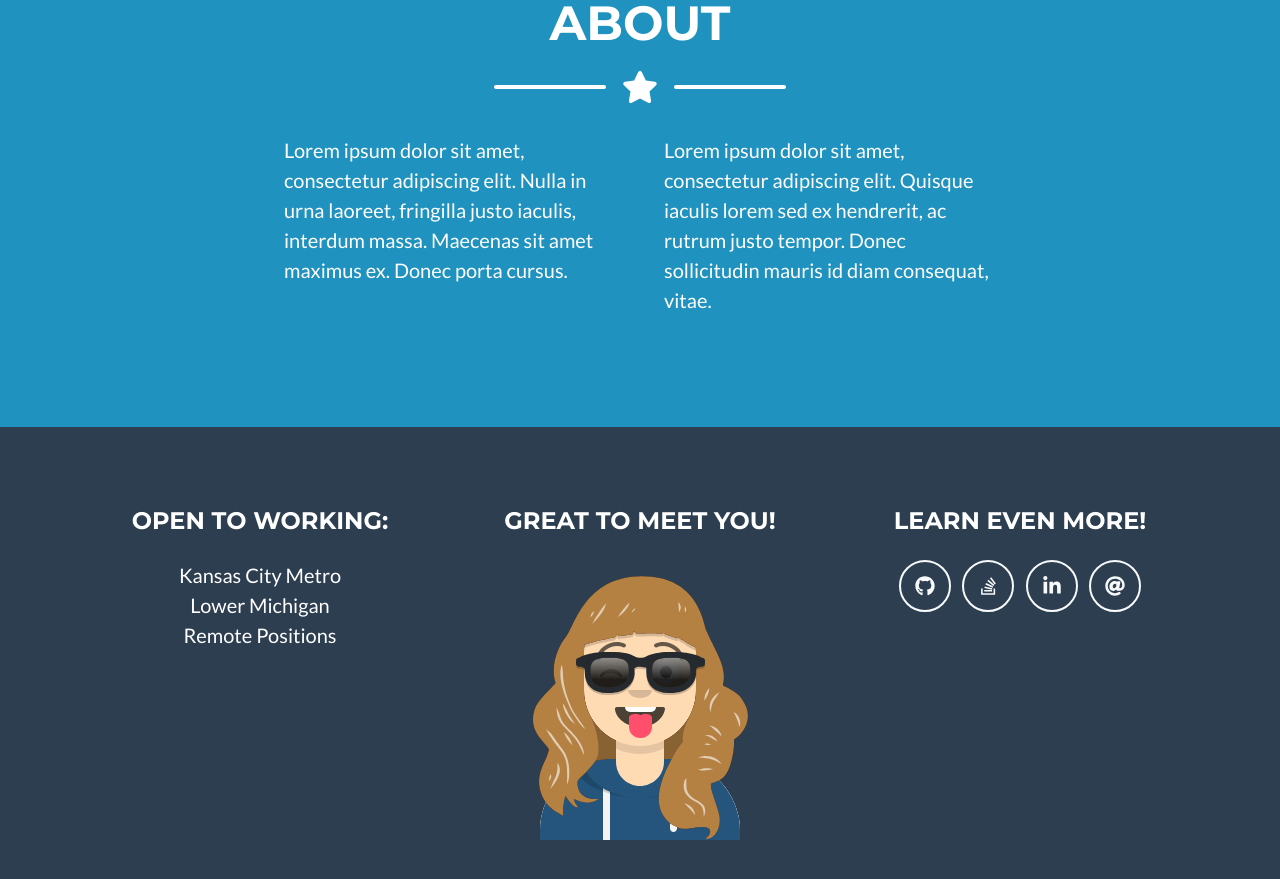
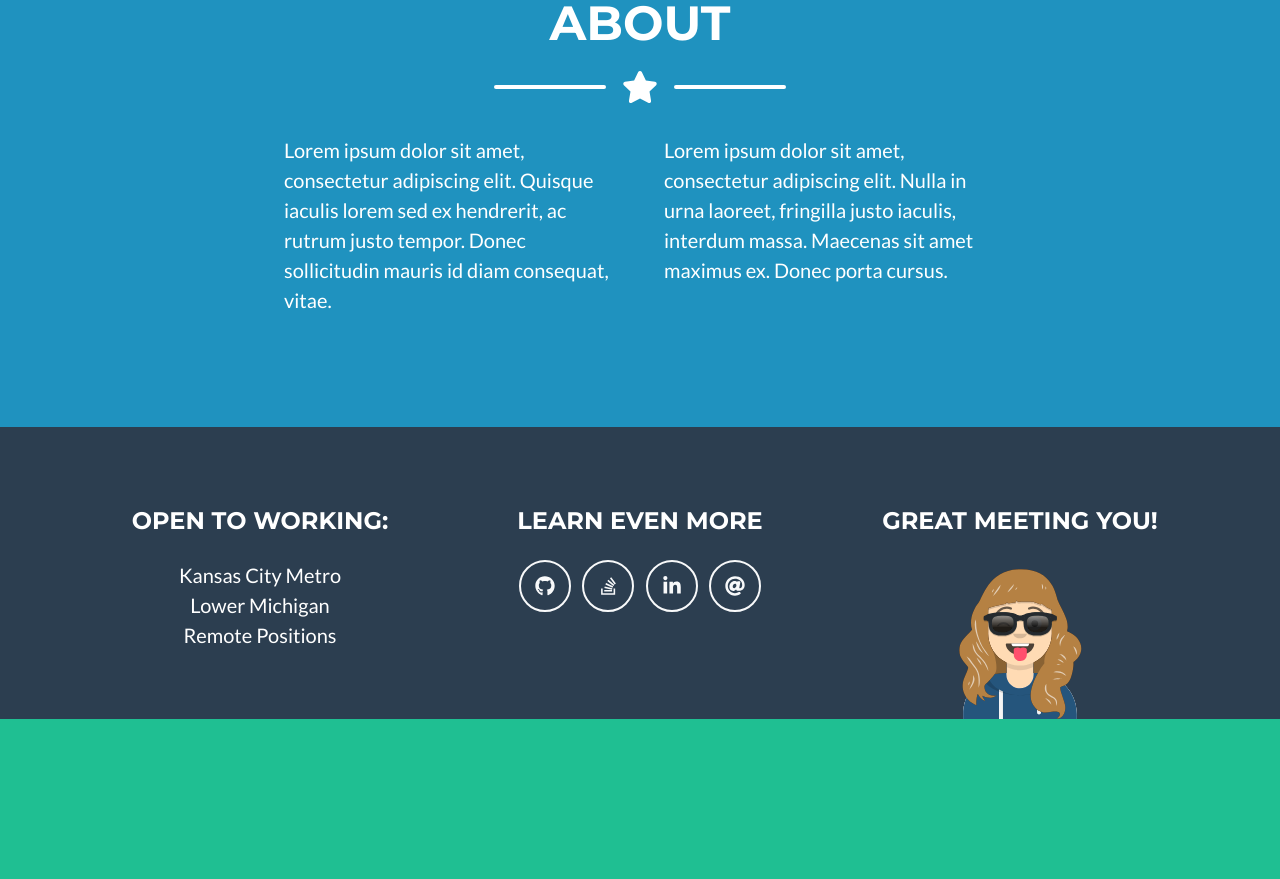
Before and after one commit to katiestapleton/aboutme-bootstrap, a plain HTML site: page index.html in a window 1280 px wide. Shown: the part 1727-2606 px from the top of the page. After the commit the page ends 2446 px from the top, so only its background shows below. Drawn offline with nearby package versions, Linux system fonts and the light colour scheme.

```diff
--- a/index.html
+++ b/index.html
@@ -140,8 +140,8 @@
                 </div>
                 <!-- About Section Content-->
                 <div class="row">
-                    <div class="col-lg-4 ml-auto"><p class="lead">Lorem ipsum dolor sit amet, consectetur adipiscing elit. Nulla in urna laoreet, fringilla justo iaculis, interdum massa. Maecenas sit amet maximus ex. Donec porta cursus.</p></div>
-                    <div class="col-lg-4 mr-auto"><p class="lead">Lorem ipsum dolor sit amet, consectetur adipiscing elit. Quisque iaculis lorem sed ex hendrerit, ac rutrum justo tempor. Donec sollicitudin mauris id diam consequat, vitae.</p></div>
+                    <div class="col-lg-4 ml-auto"><p class="lead">Lorem ipsum dolor sit amet, consectetur adipiscing elit. Quisque iaculis lorem sed ex hendrerit, ac rutrum justo tempor. Donec sollicitudin mauris id diam consequat, vitae.</p></div>
+                    <div class="col-lg-4 mr-auto"><p class="lead">Lorem ipsum dolor sit amet, consectetur adipiscing elit. Nulla in urna laoreet, fringilla justo iaculis, interdum massa. Maecenas sit amet maximus ex. Donec porta cursus.</p></div>
                 </div>
             </div>
         </section>
@@ -161,17 +161,18 @@
                             Remote Positions
                         </p>
                     </div>
-                    <div class="col-lg-4 mb-5 mb-lg-0">
-                        <h4 class="text-uppercase mb-4">Great to meet you!</h4>
-                        <img class="masthead-avatar mb-1" src="assets/img/avatar-nocircle-vector.svg" alt="Katie Stapleton avatar" />
-                    </div>
                     <!-- Footer Social Icons-->
                     <div class="col-lg-4 mb-5 mb-lg-0">
-                        <h4 class="text-uppercase mb-4">Learn even more!</h4>
+                        <h4 class="text-uppercase mb-4">Learn even more</h4>
                         <a class="btn btn-outline-light btn-social mx-1" href="#!" target="_blank"><i class="fab fa-github"></i></a>
                         <a class="btn btn-outline-light btn-social mx-1" href="#!" target="_blank"><i class="fab fa-stack-overflow"></i></a>
                         <a class="btn btn-outline-light btn-social mx-1" href="#!" target="_blank"><i class="fab fa-fw fa-linkedin-in"></i></a>
                         <a class="btn btn-outline-light btn-social mx-1" href="#!" target="_blank"><i class="fas fa-at"></i></a>
+                    </div>
+                    <!--Goodbye Avatar.-->
+                    <div class="col-lg-4 mb-5 mb-lg-0">
+                        <h4 class="text-uppercase mb-4">Great meeting you!</h4>
+                        <img class="masthead-avatar sm-1" width="150" src="assets/img/avatar-nocircle-vector.svg" alt="Katie Stapleton avatar" />
                     </div>
                 </div>
             </div>
```
Also changed, not shown: css/styles.css.
